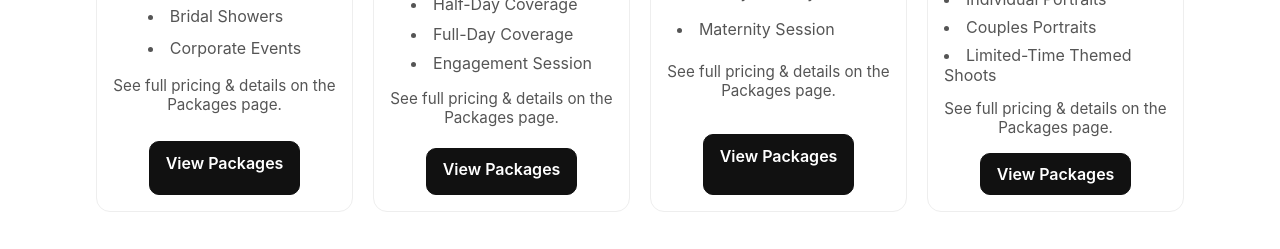
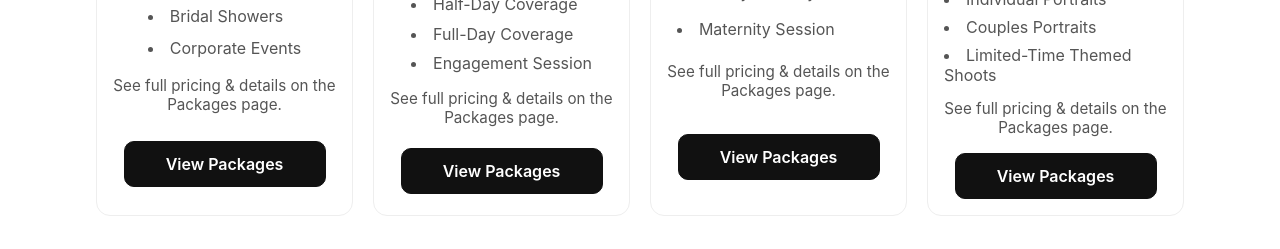
Before and after one commit to ralphdaryn/ksnapstudio, a React (Create React App) app: page / in a window 1280 px wide. Shown: the part 2400-2649 px from the top of the page. Built offline with nearby package versions, Linux system fonts and the light colour scheme; no server answers.

Commit message:
style card button to even size

```diff
--- a/src/pages/Main/Main.scss
+++ b/src/pages/Main/Main.scss
@@ -76,7 +76,9 @@
     .main__tagline,
     .main__subtitle {
       color: #fff;
-      text-shadow: 0 1px 2px rgba(0, 0, 0, 0.6), 0 6px 24px rgba(0, 0, 0, 0.45);
+      text-shadow:
+        0 1px 2px rgba(0, 0, 0, 0.6),
+        0 6px 24px rgba(0, 0, 0, 0.45);
       -webkit-font-smoothing: antialiased;
       -webkit-text-stroke: 0.3px rgba(0, 0, 0, 0.25);
       text-wrap: balance;
@@ -160,7 +162,9 @@
     background: #fff;
     color: var(--ink);
     text-decoration: none;
-    transition: transform 0.12s ease, box-shadow 0.12s ease,
+    transition:
+      transform 0.12s ease,
+      box-shadow 0.12s ease,
       background 0.12s ease;
 
     &:hover {
@@ -258,7 +262,9 @@
     gap: 0.85rem;
     text-align: center;
 
-    transition: transform 0.14s ease, box-shadow 0.14s ease,
+    transition:
+      transform 0.14s ease,
+      box-shadow 0.14s ease,
       border-color 0.14s ease;
 
     &:hover {
@@ -302,18 +308,24 @@
 
   &__card-btn {
     margin-top: 0.15rem;
-    justify-self: center;
-    padding: 0.6rem 0.95rem;
+
+    display: inline-flex;
+    align-items: center;
+    justify-content: center;
+
+    width: 200px; /* ✅ fixed width (same for all) */
+    height: 44px; /* ✅ fixed height */
+    padding: 0; /* ✅ prevents text-length padding differences */
+
     border-radius: 10px;
     border: 1px solid #111;
+
+    background: #111;
     color: #fff;
-    background: #111;
     text-decoration: none;
     font-weight: 600;
 
-    @include tablet {
-      padding: 0.65rem 1rem;
-    }
+    justify-self: center;
   }
 
   /* =========================
@@ -697,7 +709,9 @@
     background-repeat: no-repeat;
     opacity: 0;
     transform: scale(1.02);
-    transition: opacity 600ms ease, transform 1200ms ease;
+    transition:
+      opacity 600ms ease,
+      transform 1200ms ease;
     pointer-events: none;
 
     &--active {
@@ -740,7 +754,9 @@
     background: rgba(255, 255, 255, 0.55);
     opacity: 0.9;
     cursor: pointer;
-    transition: transform 0.12s ease, background 0.12s ease;
+    transition:
+      transform 0.12s ease,
+      background 0.12s ease;
 
     &--active {
       width: 16px;
@@ -793,7 +809,10 @@
 .main__section--cta .main__btn--primary {
   margin-top: 0.35rem;
   box-shadow: 0 10px 24px rgba(0, 0, 0, 0.06);
-  transition: transform 0.12s ease, box-shadow 0.12s ease, filter 0.12s ease;
+  transition:
+    transform 0.12s ease,
+    box-shadow 0.12s ease,
+    filter 0.12s ease;
 }
 
 .main__section--cta .main__btn--primary:hover {
```
